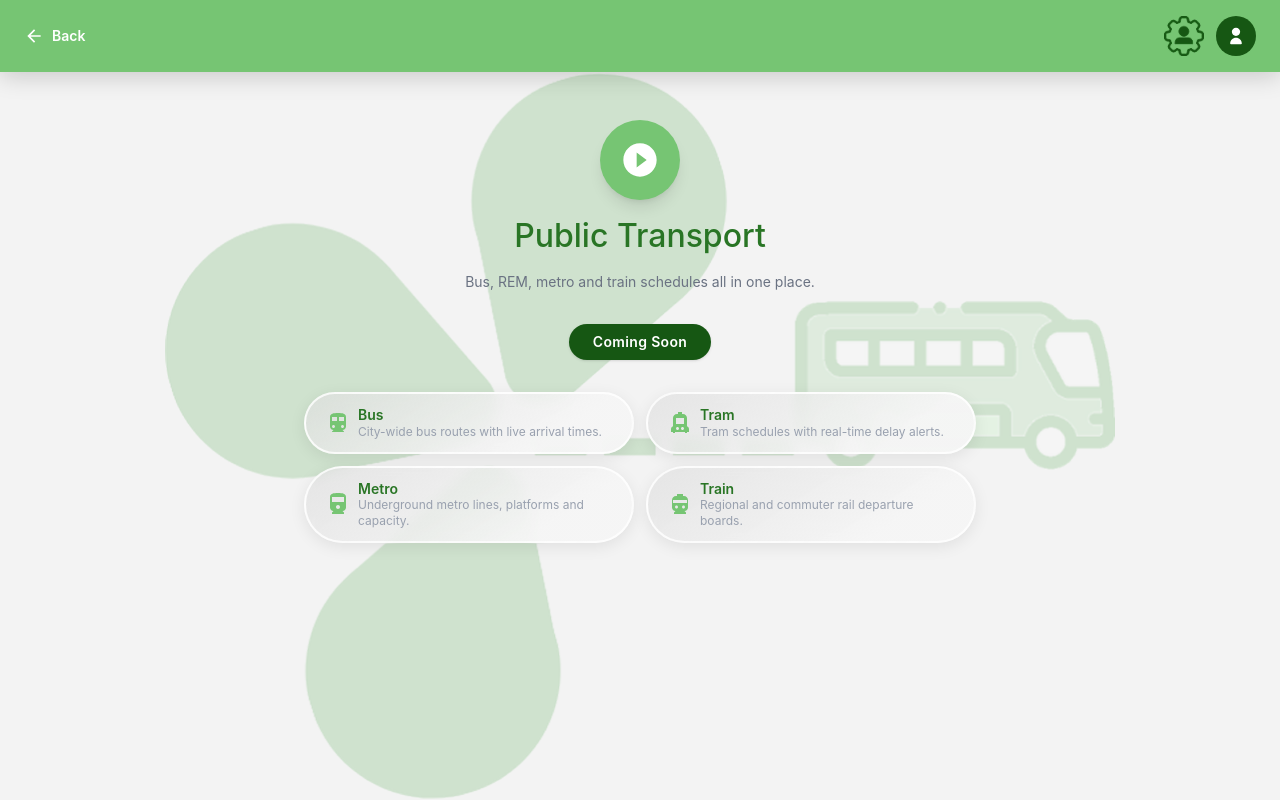
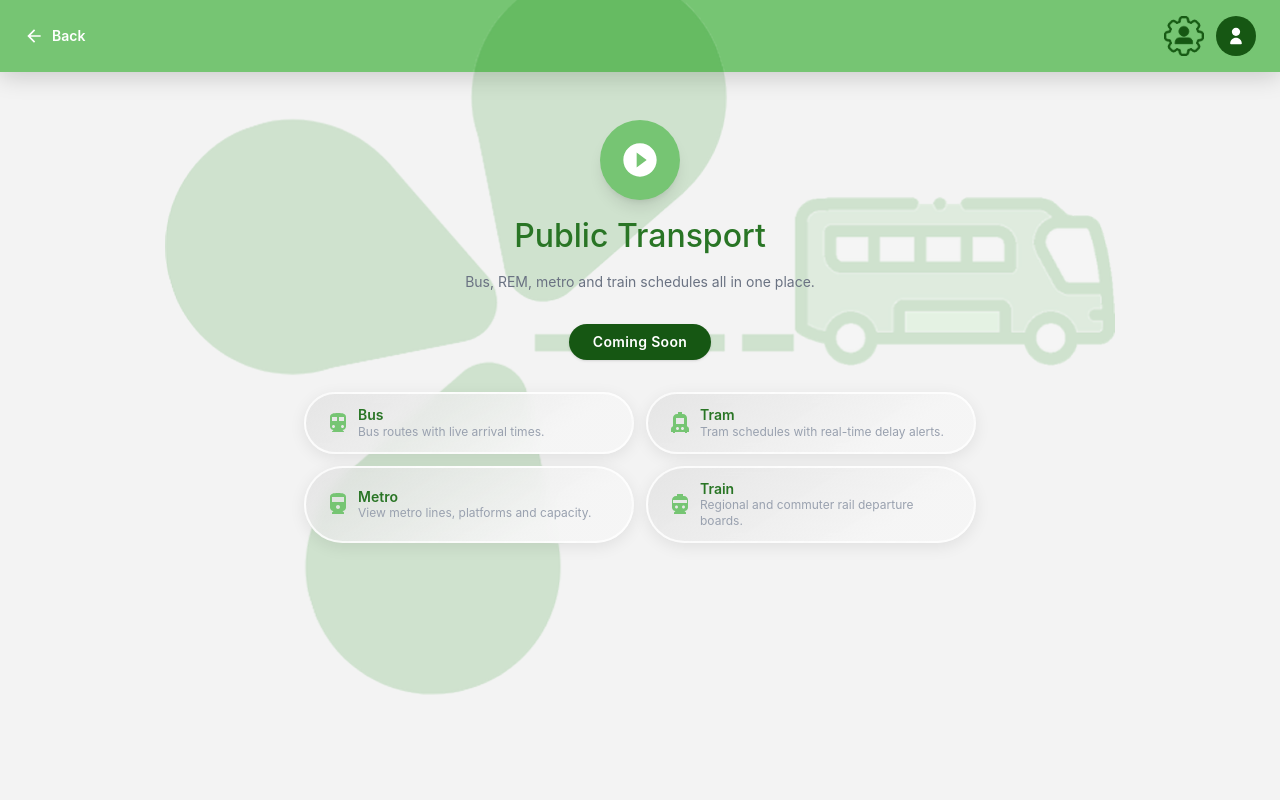
Before and after one commit to Gibraltar-47/SOEN343-Winter2026, a React (Vite) app in the folder SUMMS/: page /transport in a window 1280 px wide. Built offline with nearby package versions, Linux system fonts and the light colour scheme.

Commit message:
fix: fix overlay

```diff
--- a/SUMMS/src/pages/parking.tsx
+++ b/SUMMS/src/pages/parking.tsx
@@ -27,8 +27,8 @@ export default function Parking() {
   const navigate = useNavigate();
 
   return (
-    <div className="min-h-screen w-full bg-[#f3f3f3] overflow-hidden">
-      <div className="flex min-h-screen flex-col">
+    <div className="min-h-screen w-full bg-[#f3f3f3] ">
+      <div className="flex flex-col">
 
 
         <header className="flex h-[72px] items-center justify-between bg-[#76c573] px-4 shadow-[0px_4px_25px_rgba(0,0,0,0.18)] sm:px-6">
@@ -74,7 +74,7 @@ export default function Parking() {
                 Parking Reservations
               </h1>
               <p className="text-center text-gray-500 text-sm max-w-sm">
-                Find, reserve  and pay for parking across Montreal and Laval
+                Find, reserve and pay for parking across Montreal and Laval
               </p>
             </div>
 
--- a/SUMMS/src/pages/publicTransport.tsx
+++ b/SUMMS/src/pages/publicTransport.tsx
@@ -10,7 +10,7 @@ const FEATURES = [
       </svg>
     ),
     label: "Bus",
-    desc: "City-wide bus routes with live arrival times.",
+    desc: "Bus routes with live arrival times.",
   },
   {
     icon: (
@@ -28,7 +28,7 @@ const FEATURES = [
       </svg>
     ),
     label: "Metro",
-    desc: "Underground metro lines, platforms and capacity.",
+    desc: "View metro lines, platforms and capacity.",
   },
   {
     icon: (
@@ -46,7 +46,7 @@ export default function PublicTransport() {
 
   return (
     <div className="min-h-screen w-full bg-[#f3f3f3] overflow-hidden">
-      <div className="flex min-h-screen flex-col">
+      <div className="flex flex-col">
 
 
         <header className="flex h-[72px] items-center justify-between bg-[#76c573] px-4 shadow-[0px_4px_25px_rgba(0,0,0,0.18)] sm:px-6">
```
